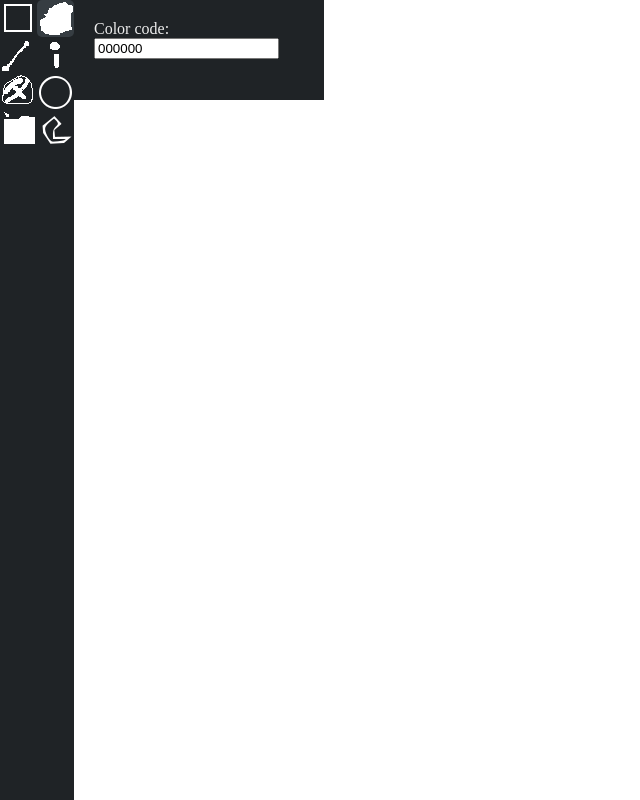
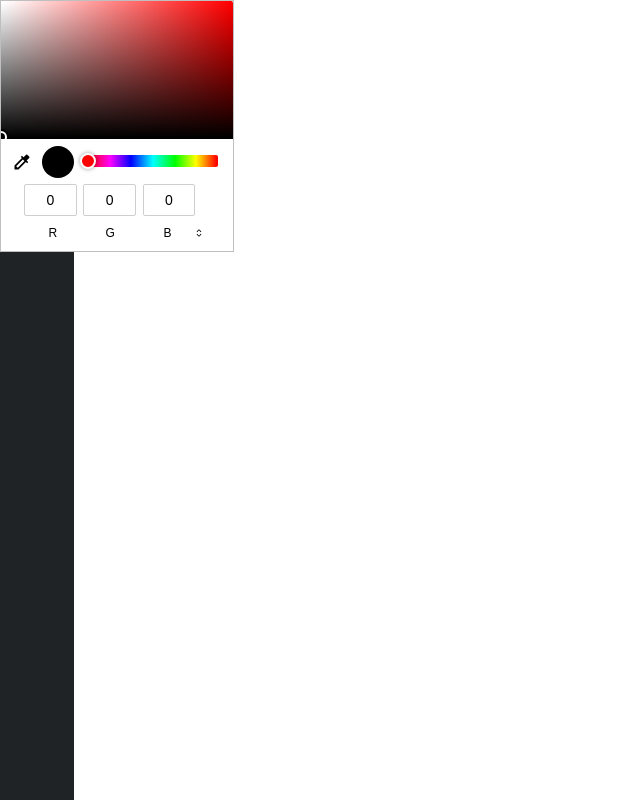
Before and after one commit to yaso9/vector-graphics-editor, a plain HTML site: page index.html in a window 1280 px wide. Both pictures are taken after a click on the element 55 px from the left and 18 px from the top of the page. Shown: the whole page, without its empty margins (0-640 px from the left). Drawn offline with Linux system fonts and the light colour scheme.

Commit message:
Added a better color picker

```diff
--- a/assets/js/main.js
+++ b/assets/js/main.js
@@ -84,24 +84,33 @@ function newPolygon() {
 }
 
 function openColorPicker() {
-    let colorPicker = document.getElementById('color-picker');
-    let colorTextbox = document.getElementById('color-textbox');
+    // let colorPicker = document.getElementById('color-picker');
+    // let colorTextbox = document.getElementById('color-textbox');
+    //
+    // colorTextbox.value = data.color.toHex();
+    // colorPicker.style.display = 'block';
+    //
+    // function clickHandler() {
+    //     setTimeout(() => {
+    //         if (colorTextbox === document.activeElement)
+    //             return;
+    //
+    //         document.removeEventListener('click', clickHandler);
+    //         colorPicker.style.display = 'none';
+    //     }, 10);
+    // }
+    // setTimeout(() => {
+    //     document.addEventListener('click', clickHandler);
+    // }, 10);
 
-    colorTextbox.value = data.color.toHex();
-    colorPicker.style.display = 'block';
-
-    function clickHandler() {
-        setTimeout(() => {
-            if (colorTextbox === document.activeElement)
-                return;
-
-            document.removeEventListener('click', clickHandler);
-            colorPicker.style.display = 'none';
-        }, 10);
-    }
-    setTimeout(() => {
-        document.addEventListener('click', clickHandler);
-    }, 10);
+    let colorPicker = document.createElement('input');
+    colorPicker.type = 'color';
+    colorPicker.addEventListener('change', () => {
+        data.color = fabric.Color.fromHex(colorPicker.value);
+    });
+    colorPicker.style.display = 'none';
+    document.body.appendChild(colorPicker);
+    colorPicker.click();
 }
 
 function openProperties() {
--- a/index.html
+++ b/index.html
@@ -12,10 +12,6 @@
         <div id="sidebar"></div>
         <canvas id="main-canvas"></canvas>
     </div>
-    <div id="color-picker">
-        <label for="color-textbox">Color code: </label>
-        <input type="text" id="color-textbox">
-    </div>
     <div id="properties">
     </div>
 </body>
```
